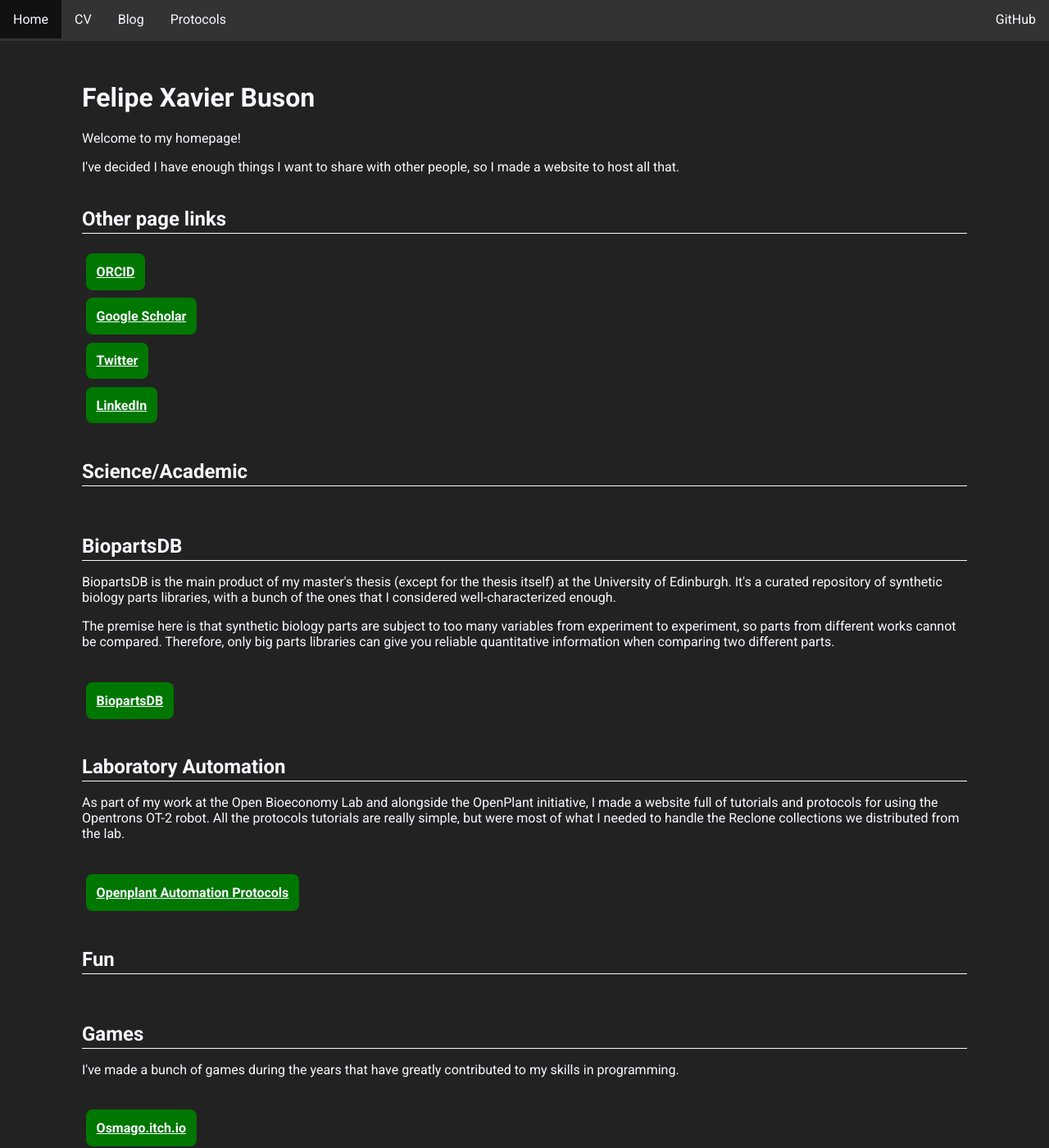
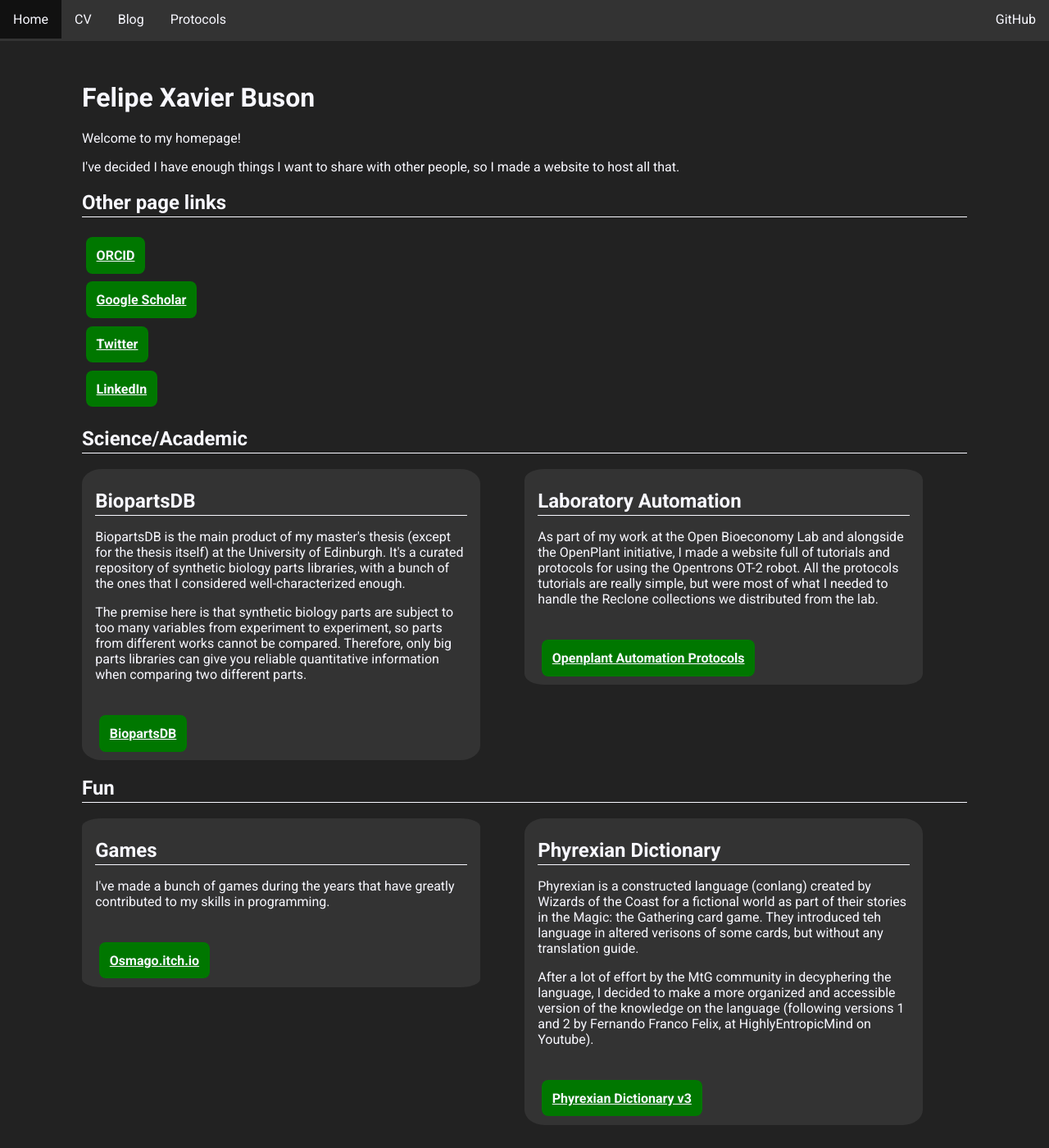
Before and after one commit to fxbuson/fxbuson.github.io, a Jekyll site: the page built from index.html, in a window 1280 px wide and 1400 px high. Shown: the whole window at 82% size. Built offline with Jekyll 4.4.1, drawn with Linux system fonts in a browser that asks for light colours.

Commit message:
column styling

```diff
--- a/stylesheets/style.css
+++ b/stylesheets/style.css
@@ -55,7 +55,6 @@
 
 h2
 {
-  margin-top:40px;
   margin-bottom: 3px;
 }
 
@@ -68,3 +67,24 @@
   padding: .8em;
 
 }
+
+.uni-column:after
+{
+  content: "";
+  display: table;
+  clear: both;
+}
+
+.bi-column
+{
+  float:left;
+  width:50%;
+}
+
+.panel
+{
+  width:90%;
+  border-radius:5%;
+  background-color: #333;
+  padding: 1% 3%;
+}
```
